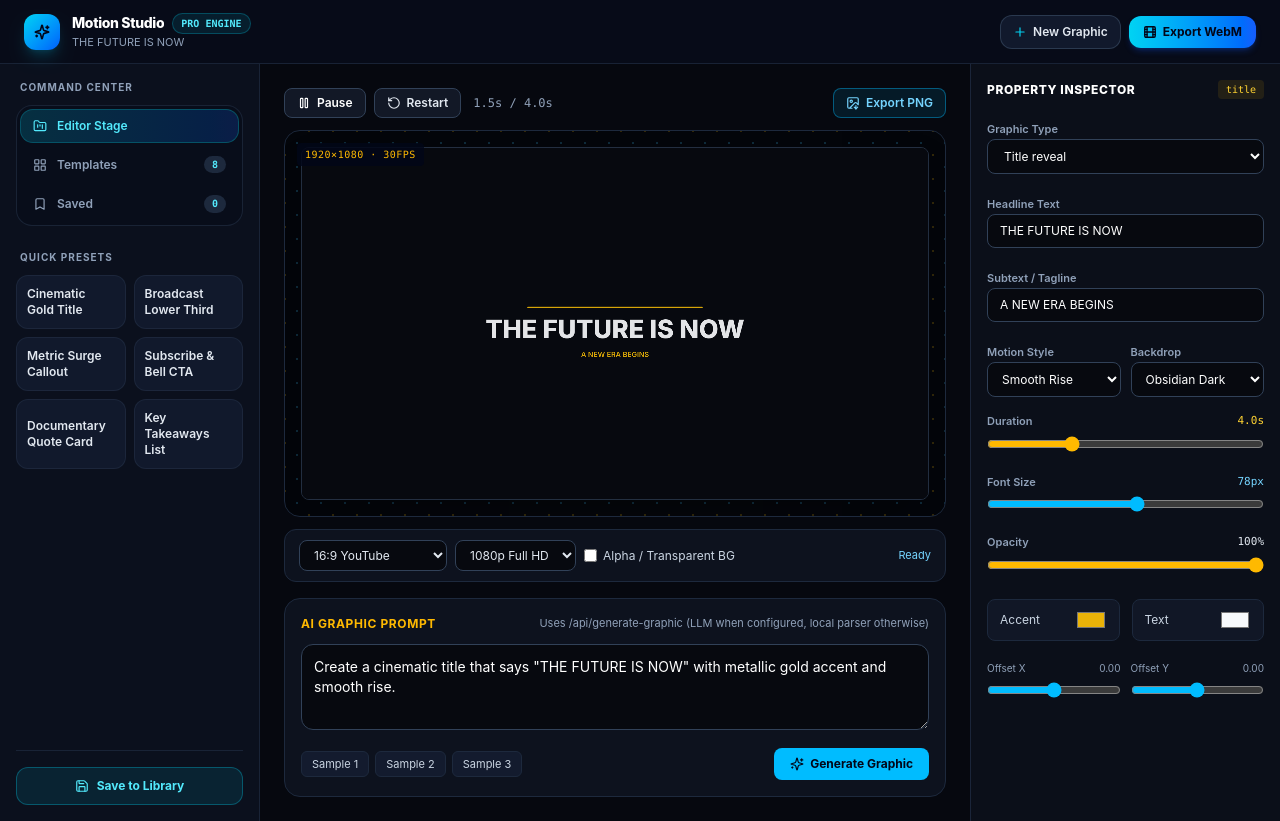
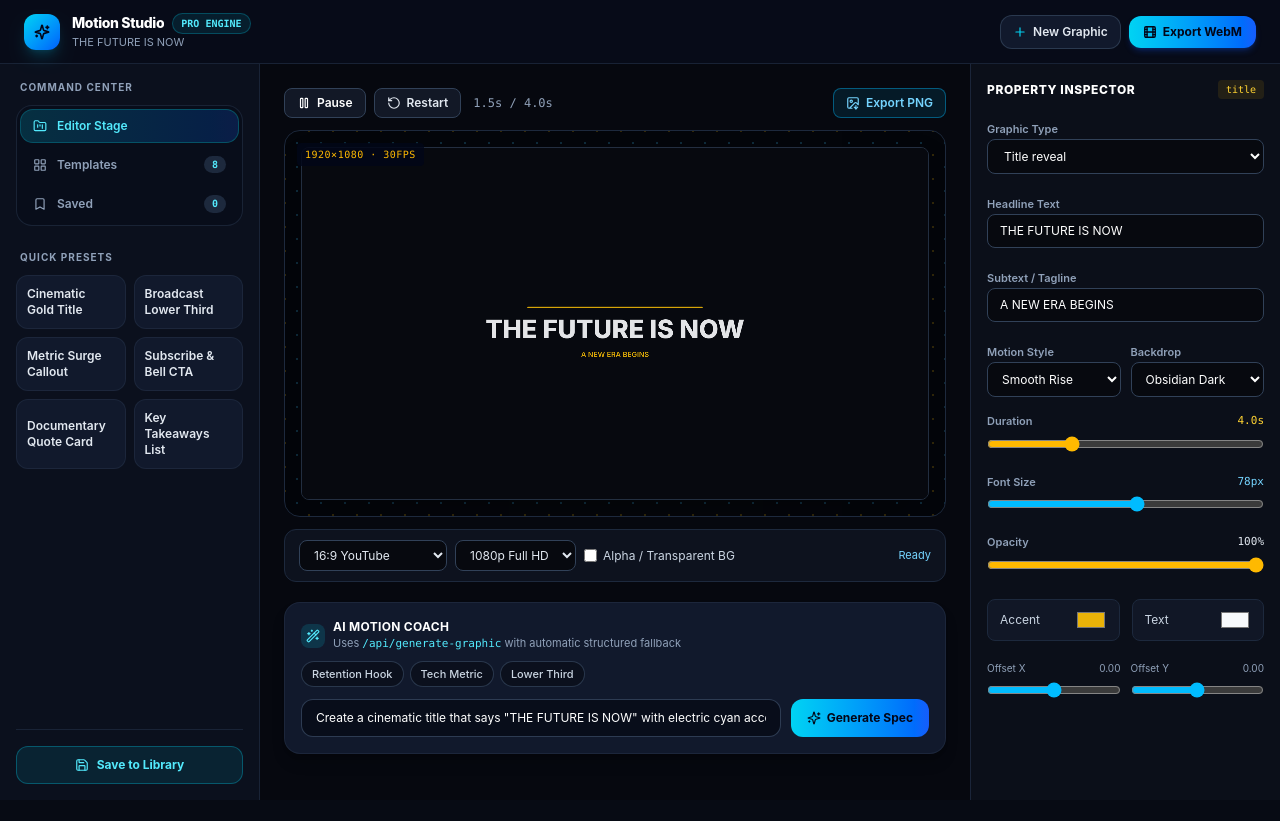
Before and after one commit to LordMarshal-art/motion-studio, a Next.js app: page / in a window 1280 px wide. After the commit the page ends 800 px from the top, so only its background shows below. Built offline with nearby package versions, Linux system fonts and the light colour scheme.

Commit message:
Refactor PromptGenerator to use QUICK_PROMPTS

```diff
--- a/src/components/PromptGenerator.tsx
+++ b/src/components/PromptGenerator.tsx
@@ -1,77 +1,104 @@
 "use client";
 
 import React, { useState } from "react";
-import { Sparkles } from "lucide-react";
+import { Loader2, Sparkles, Wand2 } from "lucide-react";
 
 interface PromptGeneratorProps {
   isGenerating: boolean;
-  onGenerate: (prompt: string) => Promise<void>;
+  onGenerate: (prompt: string) => Promise<void> | void;
 }
 
-const SAMPLE_PROMPTS = [
-  'Create a cinematic title that says "THE FUTURE IS NOW" with metallic gold accent and smooth rise.',
-  'Create a lower third that says "COURTENEY // CREATOR LABS" with electric blue accent.',
-  'Create a big statistic that says "+248%" with electric blue and dark gradient background.',
+const QUICK_PROMPTS = [
+  {
+    label: "Retention Hook",
+    prompt:
+      "Create a bold retention hook title saying 'STOP SCROLLING' with electric cyan accent and smooth rise.",
+  },
+  {
+    label: "Tech Metric",
+    prompt:
+      "Create a metric callout saying '+340% CTR' with subtext 'THUMBNAIL TEST RESULT' and scale pop motion.",
+  },
+  {
+    label: "Lower Third",
+    prompt:
+      "Create a sleek broadcast lower third saying 'LORD MARSHAL' with subtext 'CREATOR & BUILDER' and directional wipe.",
+  },
 ];
 
 export function PromptGenerator({ isGenerating, onGenerate }: PromptGeneratorProps) {
-  const [prompt, setPrompt] = useState(SAMPLE_PROMPTS[0]);
+  const [prompt, setPrompt] = useState(
+    'Create a cinematic title that says "THE FUTURE IS NOW" with electric cyan accent and smooth rise.'
+  );
 
-  async function handleSubmit(e: React.FormEvent) {
+  const handleSubmit = async (e: React.FormEvent) => {
     e.preventDefault();
     if (!prompt.trim() || isGenerating) return;
     await onGenerate(prompt.trim());
-  }
+  };
 
   return (
-    <form
-      onSubmit={handleSubmit}
-      className="mt-4 space-y-3 rounded-2xl border border-slate-800 bg-[#0D121E] p-4"
-    >
-      <div className="flex items-center justify-between gap-2">
-        <label
-          htmlFor="ai-graphic-prompt"
-          className="text-xs font-bold tracking-wider text-amber-400 uppercase"
-        >
-          AI Graphic Prompt
-        </label>
-        <span className="text-[11px] text-slate-400">
-          Uses /api/generate-graphic (LLM when configured, local parser otherwise)
-        </span>
-      </div>
+    <section className="mt-5 rounded-2xl border border-slate-800/90 bg-[#11192c] p-4 shadow-lg shadow-black/20">
+      <div className="flex flex-wrap items-center justify-between gap-2">
+        <div className="flex items-center gap-2">
+          <span className="flex h-6 w-6 items-center justify-center rounded-lg bg-cyan-400/15 text-cyan-300">
+            <Wand2 className="h-3.5 w-3.5" />
+          </span>
+          <div>
+            <h2 className="text-xs font-bold tracking-wide text-white uppercase">
+              AI Motion Coach
+            </h2>
+            <p className="text-[11px] text-slate-400">
+              Uses <code className="text-cyan-300">/api/generate-graphic</code> with automatic structured fallback
+            </p>
+          </div>
+        </div>
 
-      <textarea
-        id="ai-graphic-prompt"
-        rows={3}
-        value={prompt}
-        onChange={(e) => setPrompt(e.target.value)}
-        placeholder="Describe your title, lower third, stat, quote, or chart..."
-        className="w-full rounded-xl border border-slate-700 bg-[#07090F] p-3 text-sm text-white placeholder:text-slate-500 focus:border-sky-400 focus:outline-none"
-      />
-
-      <div className="flex flex-wrap items-center justify-between gap-2">
         <div className="flex flex-wrap gap-1.5">
-          {SAMPLE_PROMPTS.map((sample, idx) => (
+          {QUICK_PROMPTS.map((item) => (
             <button
-              key={idx}
+              key={item.label}
               type="button"
-              onClick={() => setPrompt(sample)}
-              className="rounded-md border border-slate-800 bg-[#131B2E] px-2.5 py-1 text-[11px] text-slate-300 hover:border-sky-400/50 hover:text-white"
+              disabled={isGenerating}
+              onClick={() => {
+                setPrompt(item.prompt);
+                void onGenerate(item.prompt);
+              }}
+              className="rounded-full border border-slate-700/80 bg-[#0b101d] px-2.5 py-1 text-[11px] font-medium text-slate-300 transition hover:border-cyan-400/50 hover:text-cyan-300 disabled:opacity-50"
             >
-              Sample {idx + 1}
+              {item.label}
             </button>
           ))}
         </div>
+      </div>
+
+      <form onSubmit={handleSubmit} className="mt-3 flex flex-col gap-2.5 sm:flex-row">
+        <input
+          type="text"
+          value={prompt}
+          onChange={(e) => setPrompt(e.target.value)}
+          placeholder="Describe your title, lower third, callout, colors, and motion..."
+          className="flex-1 rounded-xl border border-slate-700/90 bg-[#080d1a] px-3.5 py-2.5 text-xs text-white placeholder-slate-500 transition outline-none focus:border-cyan-400"
+        />
 
         <button
           type="submit"
           disabled={isGenerating || !prompt.trim()}
-          className="inline-flex items-center gap-1.5 rounded-lg bg-sky-400 px-4 py-2 text-xs font-bold text-slate-950 transition hover:bg-sky-300 disabled:cursor-not-allowed disabled:opacity-50"
+          className="inline-flex shrink-0 items-center justify-center gap-1.5 rounded-xl bg-gradient-to-r from-cyan-400 to-blue-600 px-4 py-2.5 text-xs font-bold text-slate-950 transition hover:brightness-110 disabled:cursor-not-allowed disabled:opacity-50"
         >
-          <Sparkles className="h-3.5 w-3.5" />
-          <span>{isGenerating ? "Generating..." : "Generate Graphic"}</span>
+          {isGenerating ? (
+            <>
+              <Loader2 className="h-3.5 w-3.5 animate-spin" />
+              <span>Generating...</span>
+            </>
+          ) : (
+            <>
+              <Sparkles className="h-3.5 w-3.5" />
+              <span>Generate Spec</span>
+            </>
+          )}
         </button>
-      </div>
-    </form>
+      </form>
+    </section>
   );
 }
```
